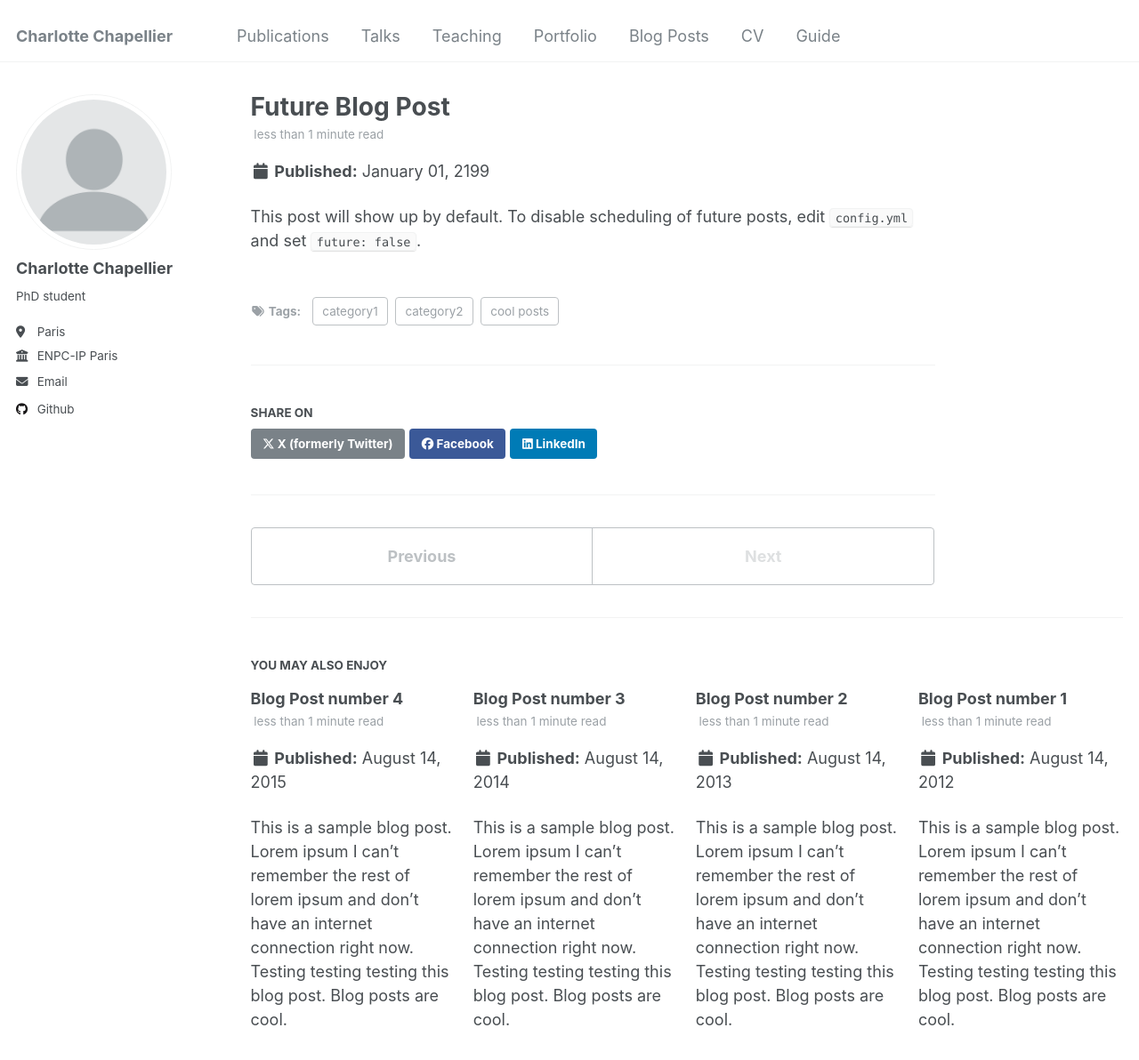
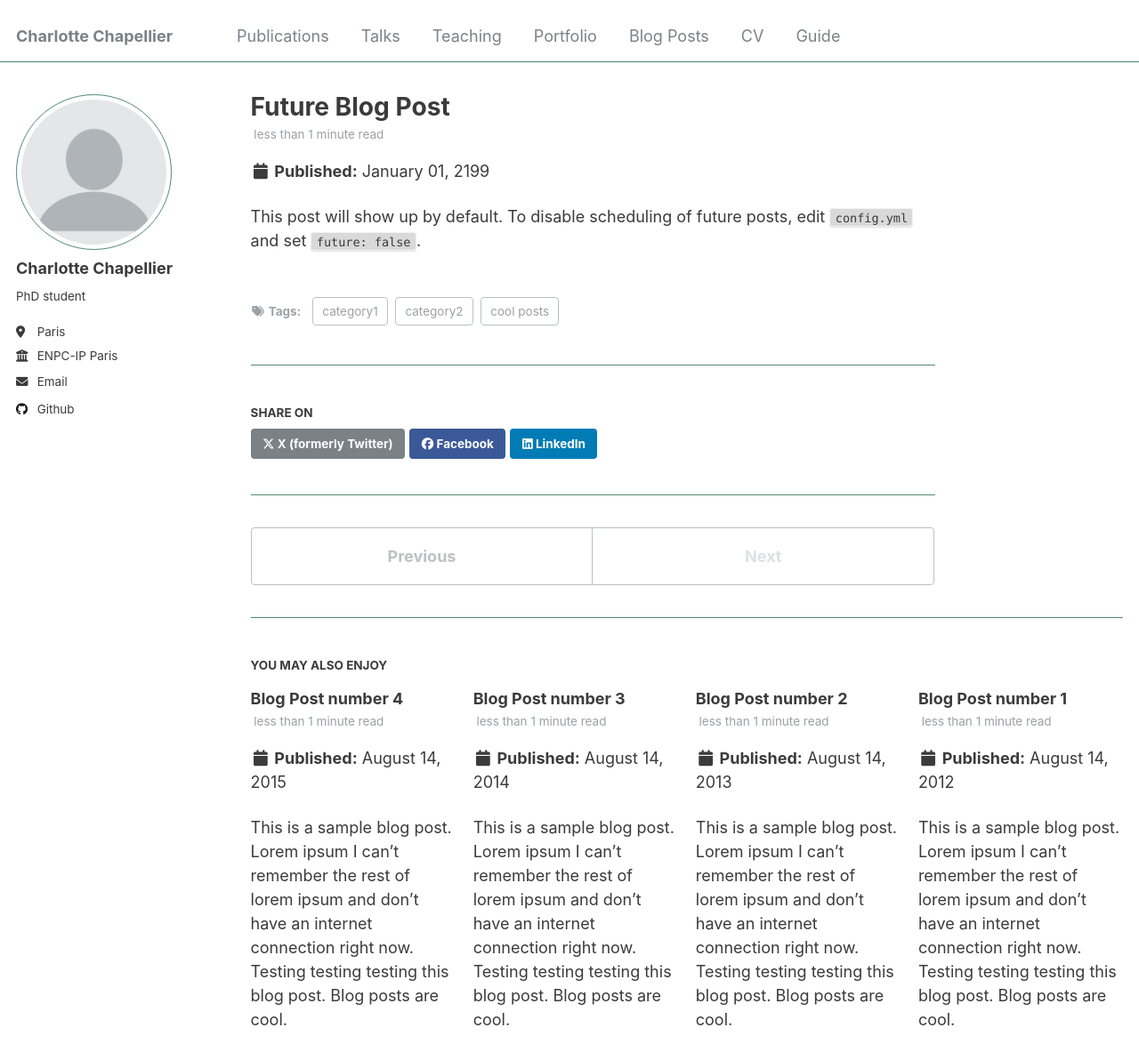
Before and after one commit to chapellier-c/chapellier-c, a Jekyll site: the page built from _posts/2199-01-01-future-post.md, in a window 1280 px wide and 1400 px high. Shown: the top 1192 px of the window at 89% size. Built offline with Jekyll 4.4.1, drawn with Linux system fonts in a browser that asks for light colours.

Commit message:
Update _variables.scss
Try to masthead

```diff
--- a/_sass/_variables.scss
+++ b/_sass/_variables.scss
@@ -63,10 +63,11 @@ $lighter-gray               : mix(#fff, $gray, 90%);
 
 $body-color                 : #fff;
 $background-color           : #fff;
-$code-background-color      : #fafafa;
-$code-background-color-dark : $light-gray;
-$text-color                 : $dark-gray;
-$border-color               : $lighter-gray;
+$code-background-color      : mix(#000, $background-color, 15%);
+$code-background-color-dark : mix(#000, $background-color, 20%);
+$text-color                 : #3b3b3b;
+$border-color               : #4f8b72;
+$masthead-color             : #212121;
 
 $primary-color              : #7a8288;
 $success-color              : #62c462;
```
